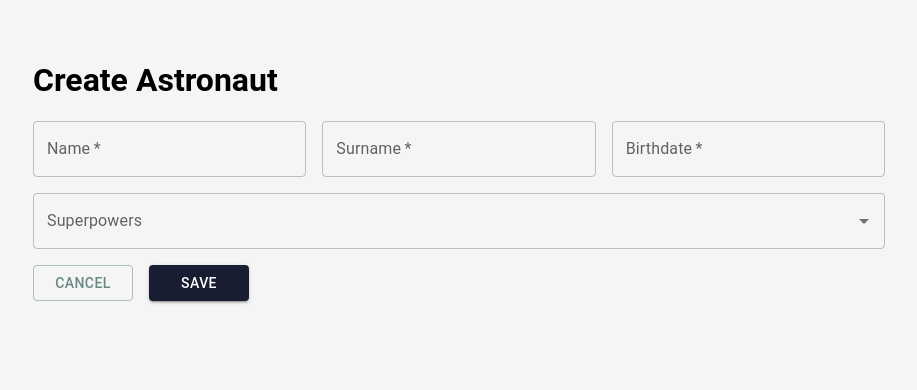
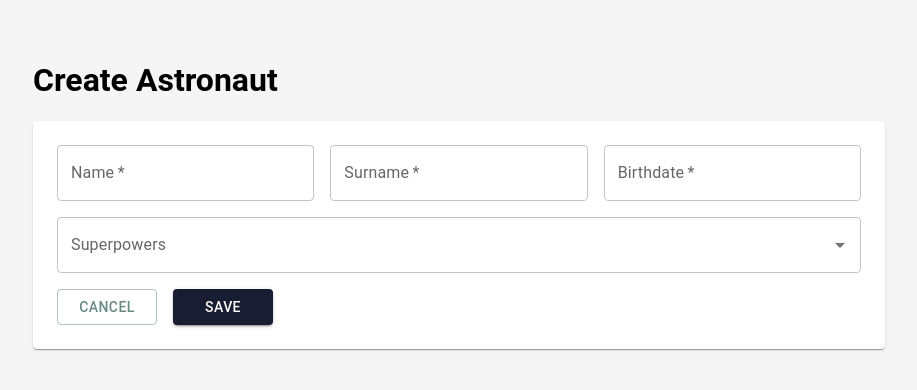
Before and after one commit to espoem/astronauts-react-demo, a React (Vite) app: page /astronauts/create in a window 1280 px wide. Shown: the top 390 px of the page, without its empty margins (181-1098 px from the left). Built offline with nearby package versions, Linux system fonts and the light colour scheme.

Commit message:
Change edit form color

```diff
--- a/src/components/AstronautsForm.tsx
+++ b/src/components/AstronautsForm.tsx
@@ -1,9 +1,9 @@
 import Autocomplete, {
   AutocompleteRenderInputParams,
 } from "@mui/material/Autocomplete";
-import Box from "@mui/material/Box";
 import Button from "@mui/material/Button";
 import Grid from "@mui/material/Grid";
+import Paper from "@mui/material/Paper";
 import TextField from "@mui/material/TextField";
 import { DatePicker } from "@mui/x-date-pickers";
 import * as dayjs from "dayjs";
@@ -104,10 +104,10 @@ export default function AstronautsForm({ astronaut }: AstronautFormProps) {
 
   return (
     <>
-      <Box
+      <Paper
         component="form"
         onSubmit={handleSubmit}
-        sx={{ flexGrow: 1, "& > :not(:first-of-type)": { mt: 0 } }}
+        sx={{ flexGrow: 1, "& > :not(:first-of-type)": { mt: 0 }, padding: 3 }}
       >
         <Grid container columns={{ xs: 1, sm: 2, md: 3 }} spacing={2}>
           <Grid item xs={1}>
@@ -195,7 +195,7 @@ export default function AstronautsForm({ astronaut }: AstronautFormProps) {
             </Button>
           </Grid>
         </Grid>
-      </Box>
+      </Paper>
     </>
   );
 }
```
